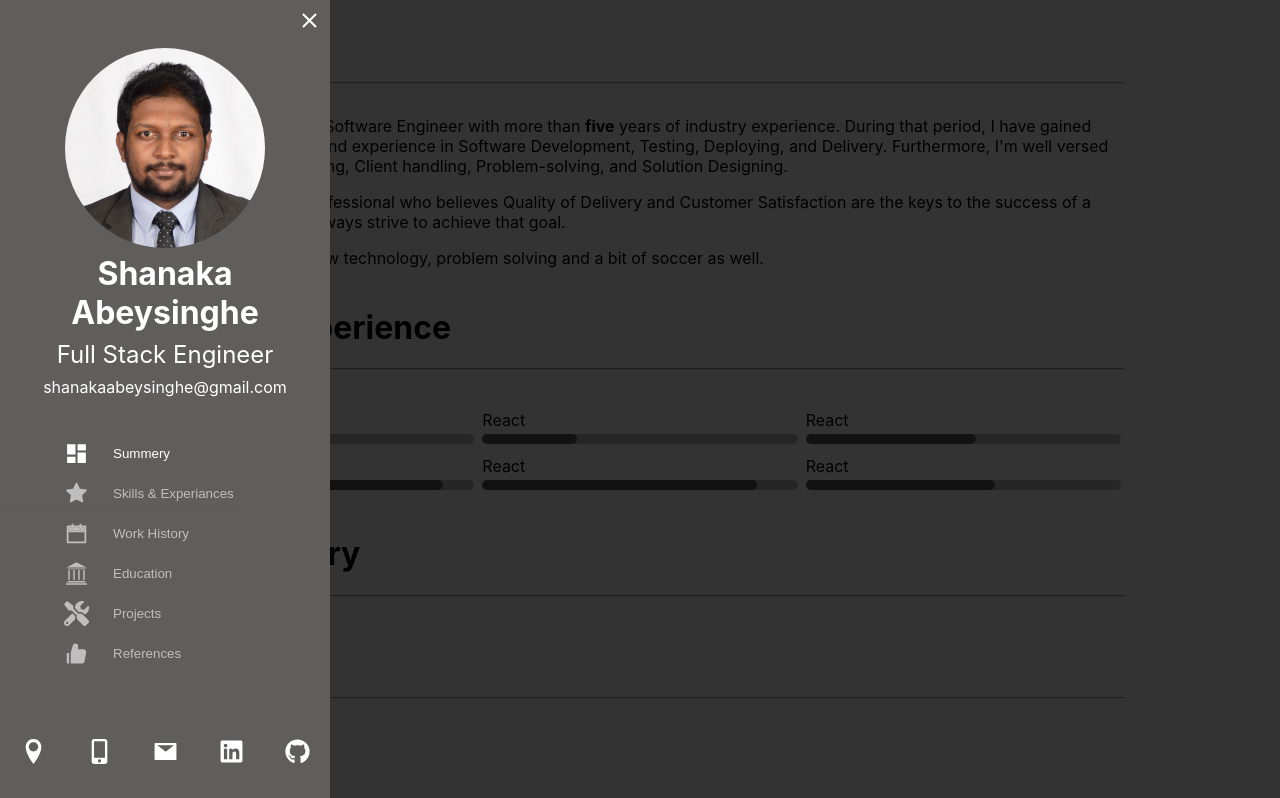
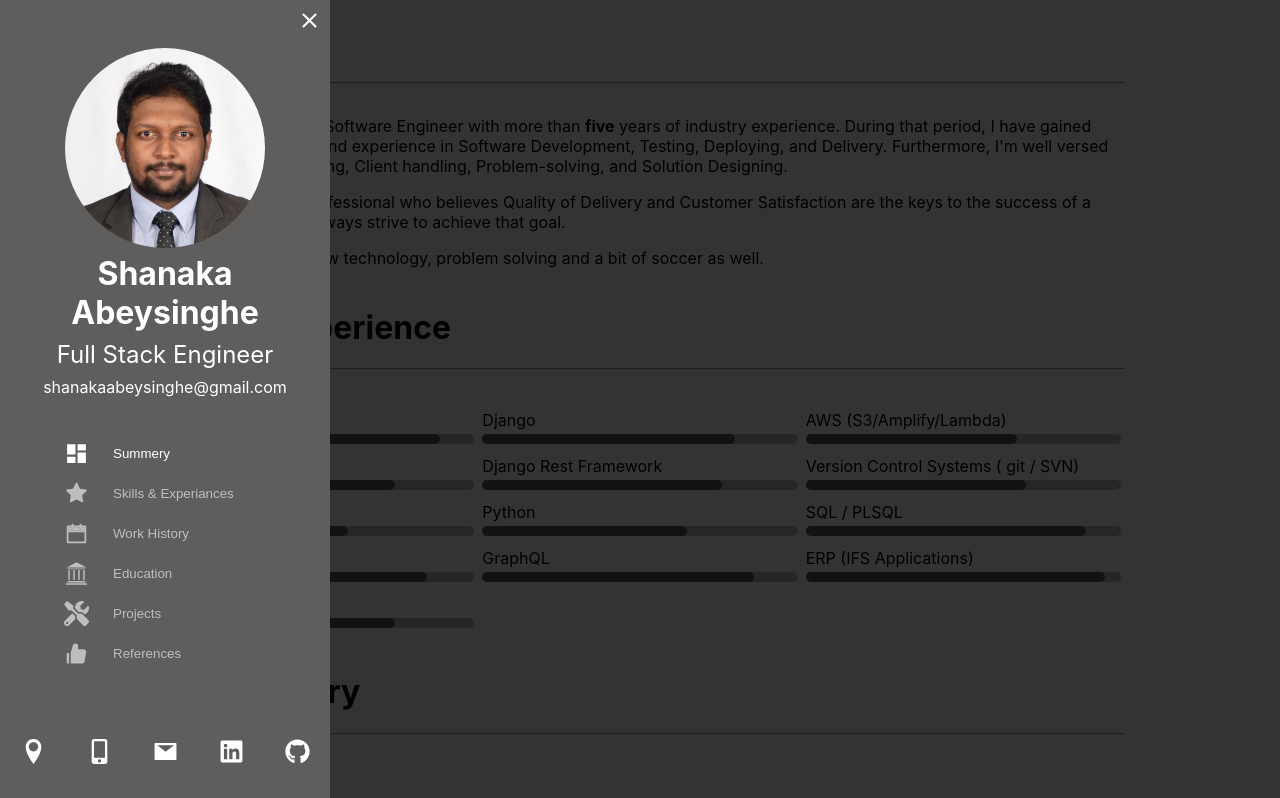
Before and after one commit to Shanaka11/Resume, a React (Vite) app: page / in a window 1280 px wide. Shown: the top 798 px of the page. Built offline with nearby package versions, Linux system fonts and the light colour scheme.

Commit message:
Skills Section Done

```diff
--- a/src/components/skills/SkillItem.tsx
+++ b/src/components/skills/SkillItem.tsx
@@ -2,16 +2,16 @@ import { useEffect, useState } from "react";
 import { ISkillItem } from "../../interfaces/ISkills";
 import { Progressbar, ProgressbarContainer, StyledSkillItem } from "../styled/Skills.styled";
 
-const SkillItem:React.FC<ISkillItem> = ({ value }) => {
+const SkillItem:React.FC<ISkillItem> = ({ skill }) => {
 
   const [barValue, setBarValue] = useState(0)
 
   useEffect(() => {
-    setBarValue(value)
+    setBarValue(skill.score)
   })
 
   return  <StyledSkillItem>
-            <p>React</p>
+            <p>{skill.label}</p>
             <ProgressbarContainer>
               <Progressbar value={barValue}/>
             </ProgressbarContainer>
--- a/src/components/skills/SkillsList.tsx
+++ b/src/components/skills/SkillsList.tsx
@@ -1,14 +1,17 @@
 import { StyledSkillsList } from "../styled/Skills.styled";
 import SkillItem from "./SkillItem";
 
+import { content } from '../../content'
+import { ISkill } from "../../interfaces/IContent";
+
+
 const SkillsList = () => {
+
+  console.log(content.skills)
   return  <StyledSkillsList>
-            <SkillItem value={10}/>
-            <SkillItem value={30}/>
-            <SkillItem value={54}/>
-            <SkillItem value={90}/>
-            <SkillItem value={87}/>
-            <SkillItem value={60}/>
+            {content.skills.map((item: ISkill, index: number) => (
+              <SkillItem key={index} skill={item} />
+            ))}
           </StyledSkillsList>;
 };
 
--- a/src/components/styled/Navigator.styled.ts
+++ b/src/components/styled/Navigator.styled.ts
@@ -2,8 +2,6 @@ import styled from "styled-components"
 import { IStyledNavigatorItem } from "../../interfaces/INavigatorItem"
 
 export const StyledNavigator = styled.nav`
-    // display: flex;
-    // flex-direction: column;
     width: 330px;
     max-width: 100%;
     color: white;
--- a/src/components/styled/Sidebar.styled.ts
+++ b/src/components/styled/Sidebar.styled.ts
@@ -73,7 +73,6 @@ export const AppbarMargin = styled.div`
 `
 
 export const ContactContainer = styled.div`
-    // margin-top: auto;
     margin: 32px 0;
     display: flex;
     justify-content: space-around;
--- a/src/components/styled/Skills.styled.ts
+++ b/src/components/styled/Skills.styled.ts
@@ -1,5 +1,5 @@
 import styled from 'styled-components'
-import { ISkillItem } from '../../interfaces/ISkills'
+import { IProgressbar } from '../../interfaces/ISkills'
 
 export const StyledSkillsList = styled.div`
     display: flex;
@@ -33,7 +33,7 @@ export const ProgressbarContainer = styled.div`
     border-radius: 5px;
 `
 
-export const Progressbar = styled.div<ISkillItem>`
+export const Progressbar = styled.div<IProgressbar>`
     z-index: 1;
     background-color: ${({ theme }) => theme.colors.primary};
     height: 10px;
--- a/src/content.ts
+++ b/src/content.ts
@@ -6,7 +6,58 @@ export const content:IContent = {
     title: "Full Stack Engineer",
     aboutMe: "I am an accomplished Software Engineer with more than five years of industry experience. During that period, I have gained extensive knowledge and experience in Software Development, Testing, Deploying, and Delivery. Furthermore, I'm well versed in Requirement gathering, Client handling, Problem-solving, and Solution Designing.I consider myself a professional who believes Quality of Delivery and Customer Satisfaction are the keys to the success of a business. Therefore always strive to achieve that.I find joy in learning and problem solving and a bit of soccer as well.",
     skills: [
-
+        {
+            label: 'React',
+            score: 89
+        },
+        {
+            label: 'Django',
+            score: 80
+        },
+        {
+            label: 'AWS (S3/Amplify/Lambda)',
+            score: 67
+        },
+        {
+            label: 'Typescript',
+            score: 75
+        },
+        {
+            label: 'Django Rest Framework',
+            score: 76
+        },
+        {
+            label: 'Version Control Systems ( git / SVN) ',
+            score: 70
+        },
+        {
+            label: 'Figma',
+            score: 60
+        },
+        {
+            label: 'Python',
+            score: 65
+        },
+        {
+            label: 'SQL / PLSQL',
+            score: 89
+        },
+        {
+            label: 'NodeJS',
+            score: 85
+        },
+        {
+            label: 'GraphQL',
+            score: 86
+        },
+        {
+            label: 'ERP (IFS Applications)',
+            score: 95
+        },
+        {
+            label: 'C#',
+            score: 75
+        }
     ]
 }
 
--- a/src/interfaces/IContent.ts
+++ b/src/interfaces/IContent.ts
@@ -3,10 +3,10 @@ export interface IContent {
     name: string,
     title: string,
     aboutMe: string,
-    skills: skill[]
+    skills: ISkill[]
 }
 
-export interface skill {
+export interface ISkill {
     label: string,
     score: number,
     link?: string,
--- a/src/interfaces/ISkills.ts
+++ b/src/interfaces/ISkills.ts
@@ -1,3 +1,9 @@
+import { ISkill } from "./IContent";
+
 export interface ISkillItem {
+    skill: ISkill
+}
+
+export interface IProgressbar {
     value: number
 }
```
